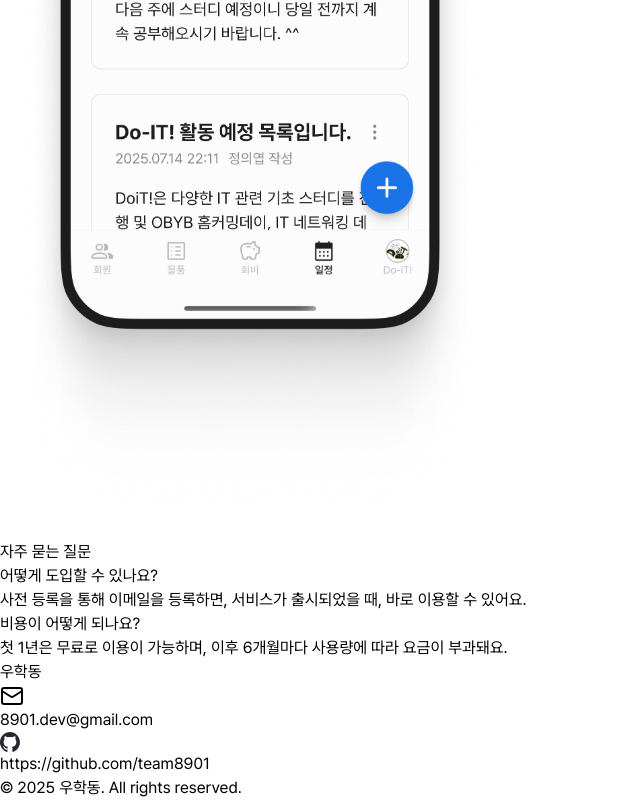
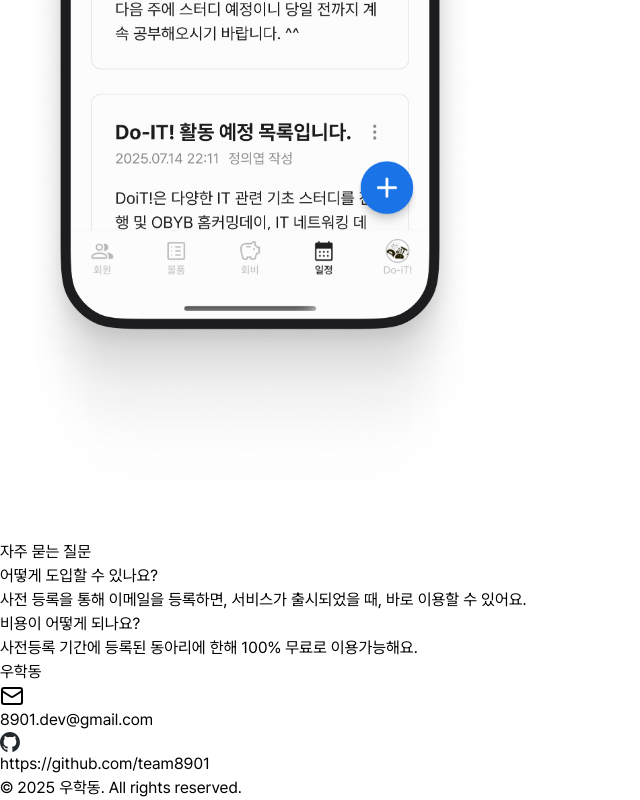
Before and after one commit to team8901/woohakdong-frontend, a Next.js app in the folder apps/landing/: page / in a window 1280 px wide. Shown: the part 8720-9520 px from the top of the page, without its empty margins (0-640 px from the left). Built offline with nearby package versions, Linux system fonts and the light colour scheme; no server answers.

Commit message:
Feat: update typo

```diff
--- a/apps/landing/src/app/_components/FaqSection/index.tsx
+++ b/apps/landing/src/app/_components/FaqSection/index.tsx
@@ -20,8 +20,7 @@ export const FaqSection = () => {
               비용이 어떻게 되나요?
             </h3>
             <p className="text-foreground text-sm md:text-base">
-              첫 1년은 무료로 이용이 가능하며, 이후 6개월마다 사용량에 따라
-              요금이 부과돼요.
+              사전등록 기간에 등록된 동아리에 한해 100% 무료로 이용가능해요.
             </p>
           </div>
         </div>
```
